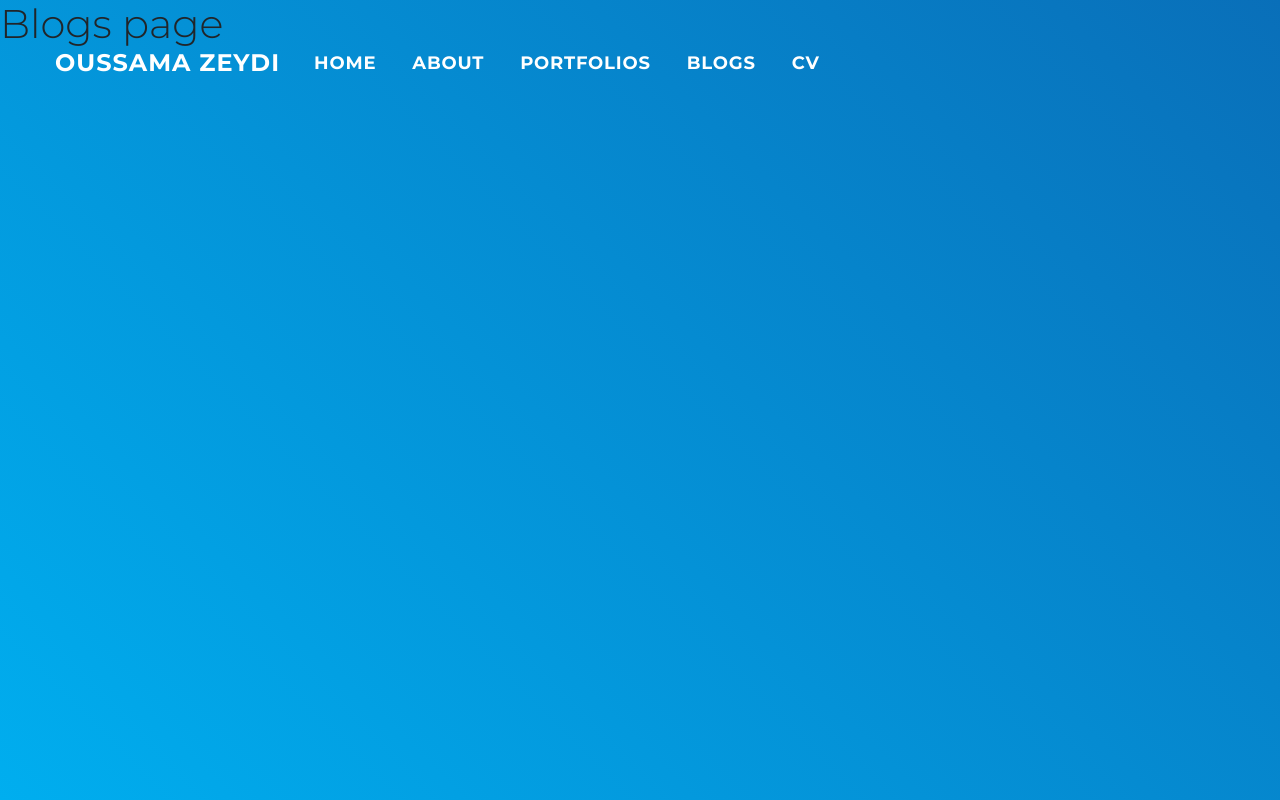
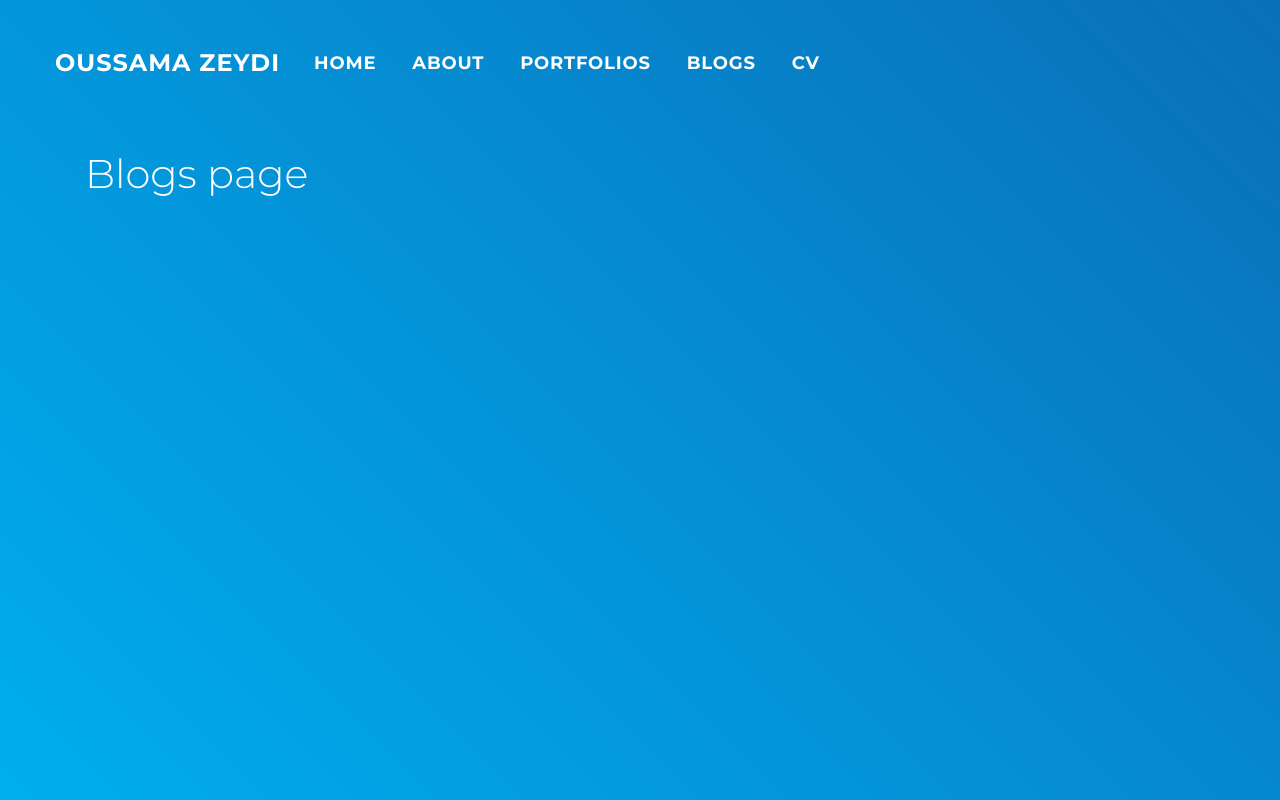
Before and after one commit to ozeydi/my-portfolio, a Next.js app: page /blogs in a window 1280 px wide. Built offline with nearby package versions, Linux system fonts and the light colour scheme.

Commit message:
added BasePage wrapper for pages to fix styles

```diff
--- /dev/null
+++ b/components/BasePage.js
@@ -0,0 +1,12 @@
+import { Container, container } from "reactstrap";
+
+const BasePage = (props) => {
+  const { className = "", children } = props;
+  return (
+    <div className={`base-page ${className}`}>
+      <Container>{children}</Container>
+    </div>
+  );
+};
+
+export default BasePage;
--- a/pages/blogs.js
+++ b/pages/blogs.js
@@ -1,12 +1,13 @@
 import BaseLayout from "@/components/layouts/BaseLayout";
+import BasePage from "@/components/BasePage";
 
 const Blogs = () => {
   return (
-    <>
-      <BaseLayout>
+    <BaseLayout>
+      <BasePage>
         <h1>Blogs page</h1>
-      </BaseLayout>
-    </>
+      </BasePage>
+    </BaseLayout>
   );
 };
 
--- a/styles/main.scss
+++ b/styles/main.scss
@@ -14,3 +14,8 @@ html, body {
   height: 100%;
   font-family: "Montserrat", "Helvetica";
 }
+
+.base-page {
+  padding-top: 150px;
+  color: white;
+}
```
Also changed, not shown: pages/about.js (+5 -4 lines), pages/cv.js (+5 -4 lines), pages/portfolios/[id].js (+6 -3 lines), pages/portfolios/index.js (+5 -2 lines).
